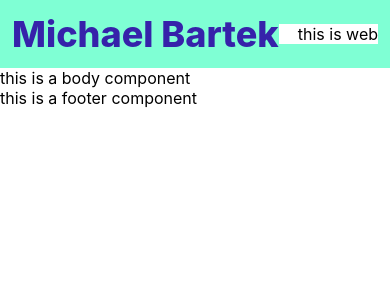
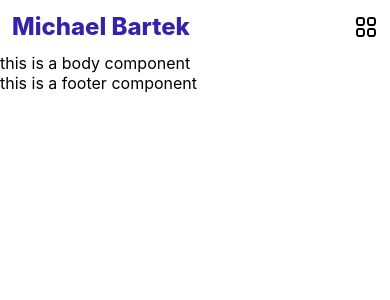
Before and after one commit to Hoybaby/React-Portfolio, a React (Create React App) app: page / in a window 390 px wide. Shown: the top 300 px of the page. Built offline with nearby package versions, Linux system fonts and the light colour scheme.

Commit message:
the code is reposonsive and dynamic to screen size

```diff
--- a/src/components/Header/Header.css
+++ b/src/components/Header/Header.css
@@ -1,6 +1,6 @@
 .header {
     display: flex;
-    background-color: aquamarine;
+    /* background-color: aquamarine; */
     /* puts space at the extreme end of the components/css limit */
     justify-content: space-between;
     flex:1;
@@ -11,7 +11,7 @@
 }
 
 .menu {
-    background-color: white;
+    /* background-color: white; */
     display: flex;
     flex: 1;
     justify-content: flex-end;
@@ -35,3 +35,17 @@
     color: rgb(54, 34, 170);
     font-weight: 800;
 }
+
+@media only screen and (max-width: 720px) {
+    .mobile-menu {
+        display: flex;
+    }
+
+    .web-menu {
+        display: none;
+    }
+
+    .logo {
+        font-size: 24px;
+    }
+}
```
